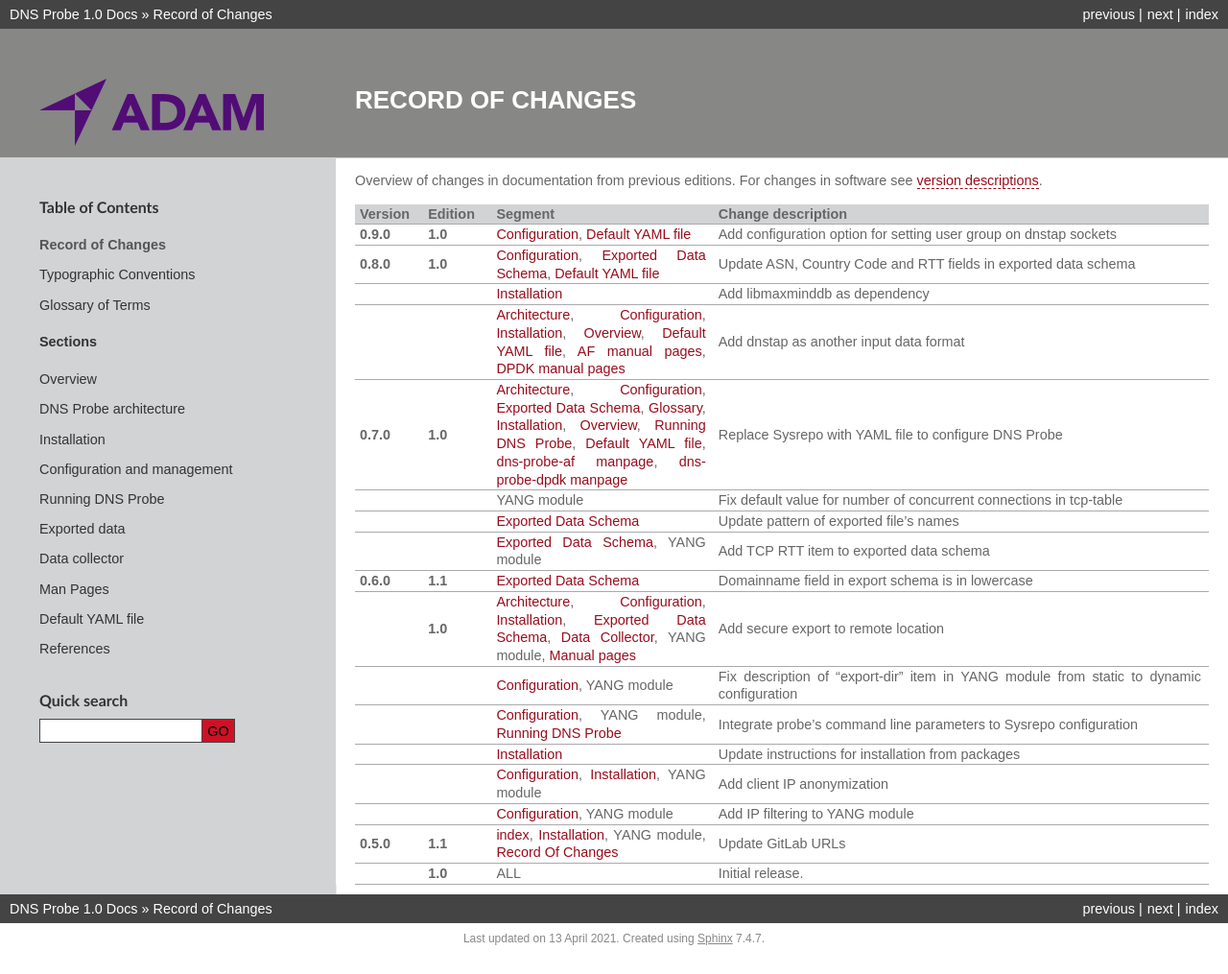
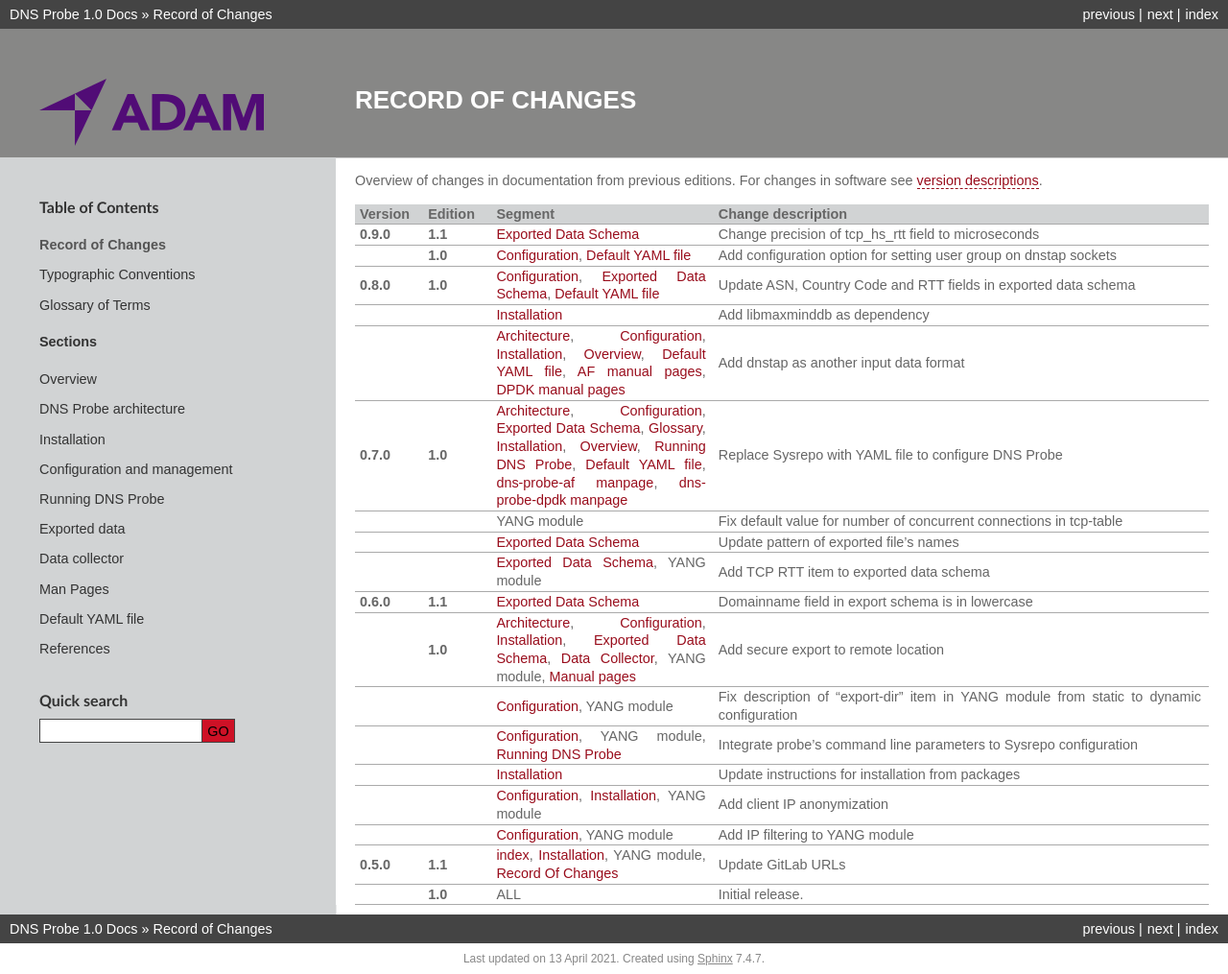
Before and after one commit to CZ-NIC/dns-probe, a Sphinx documentation site: the page built from doc/RecordOfChanges.rst, in a window 1280 px wide. Shown: the whole page at 96% size. Built offline with Sphinx 7.4.7, drawn with Linux system fonts in a browser that asks for light colours; before the commit the page ends 994 px from its top, so only the background shows below that.

Commit message:
Sphinx: Update precision of tcp_hs_rtt field

```diff
--- a/doc/ExportedDataSchema.rst
+++ b/doc/ExportedDataSchema.rst
@@ -188,5 +188,6 @@
 +---------------------------------+-----------+---------------------------------------+-------------------------------------------------------------+
 | server\_location                | STRING    | XXX                                   | Server location (allways empty string in Parquet)           |
 +---------------------------------+-----------+---------------------------------------+-------------------------------------------------------------+
-| tcp\_hs\_rtt                    | INT64     | round-trip-time (implementation field)| TCP Round Trip Time (RTT) (millisecond precision)           |
+| tcp\_hs\_rtt                    | DOUBLE    | round-trip-time (implementation field)| TCP Round Trip Time (RTT) (milliseconds with up to 3 decimal|
+|                                 |           | (microsecond precision integer)       | digits precision)                                           |
 +---------------------------------+-----------+---------------------------------------+-------------------------------------------------------------+
--- a/doc/RecordOfChanges.rst
+++ b/doc/RecordOfChanges.rst
@@ -16,6 +16,10 @@
      - Segment
      - Change description
    * - **0.9.0**
+     - **1.1**
+     - :doc:`Exported Data Schema <ExportedDataSchema>`
+     - Change precision of tcp_hs_rtt field to microseconds
+   * -
      - **1.0**
      - :doc:`Configuration <Configuration>`, :doc:`Default YAML file <YAMLfile>`
      - Add configuration option for setting user group on dnstap sockets
```
